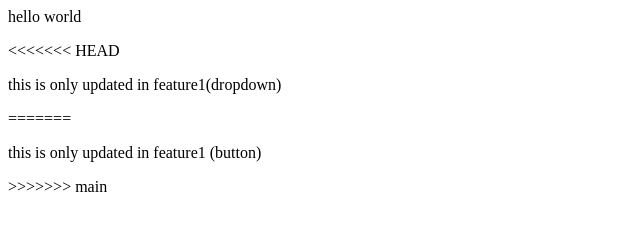
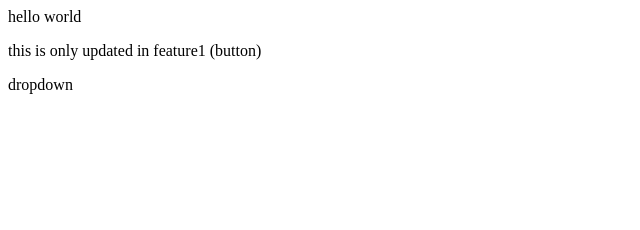
Before and after one commit to bhargav-kodali/localrepo, a plain HTML site: page index.html in a window 1280 px wide. Shown: the whole page, without its empty margins (0-640 px from the left). Drawn offline with Linux system fonts and the light colour scheme.

Commit message:
dropdown added

```diff
--- a/index.html
+++ b/index.html
@@ -1,6 +1,3 @@
 <p>hello world</p>
-<<<<<<< HEAD
-<p>this is only updated in feature1(dropdown)</p>
-=======
 <p>this is only updated in feature1 (button)</p>
->>>>>>> main
+<p>dropdown</p>
```
